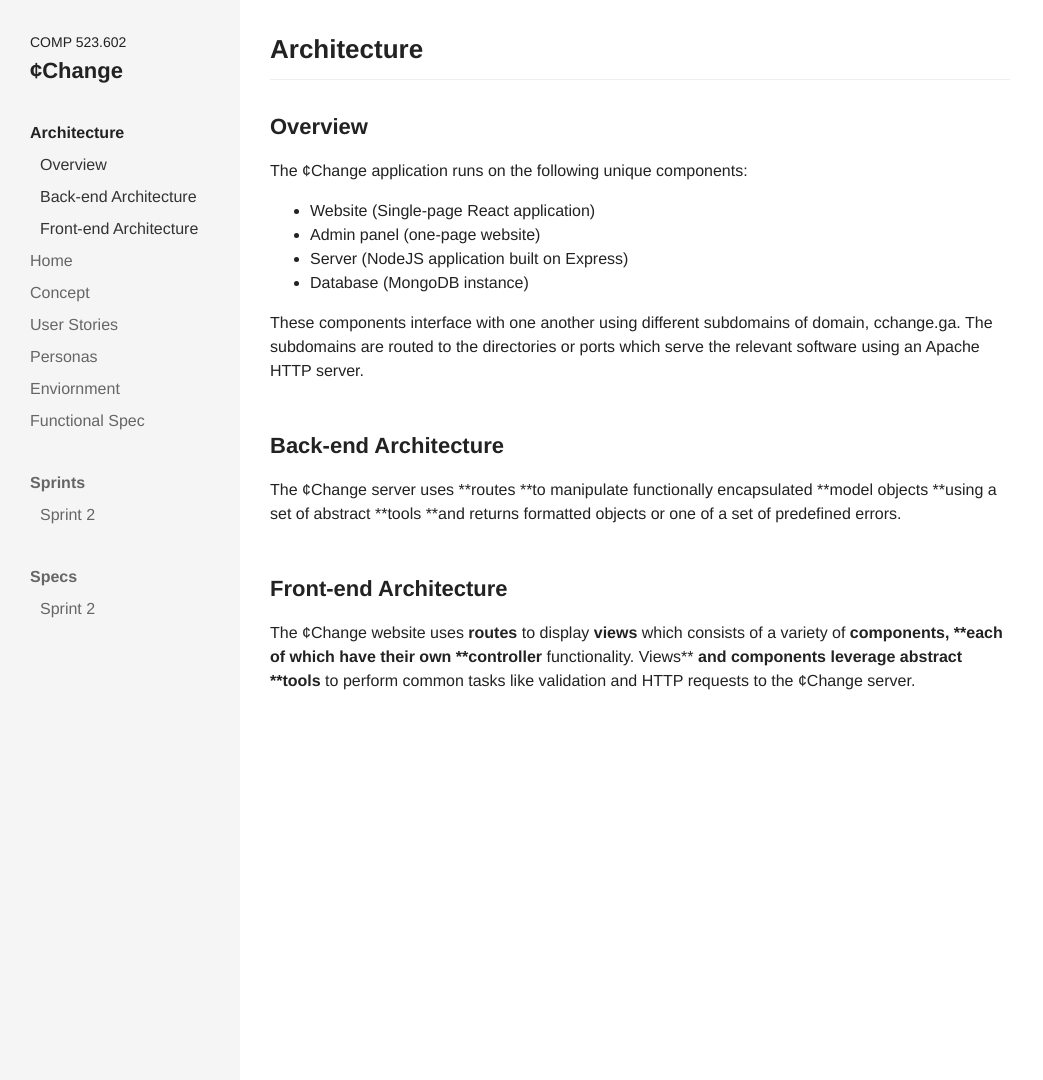
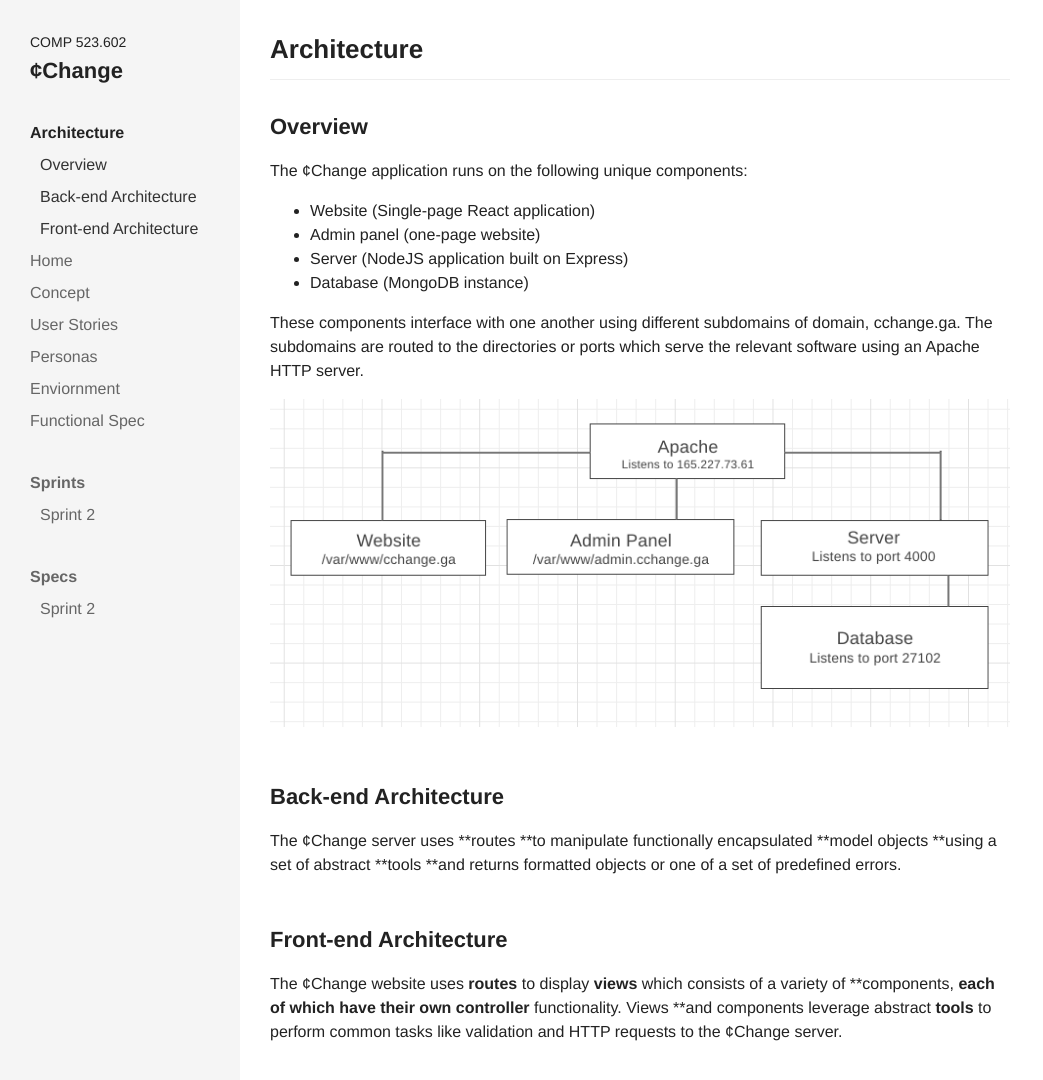
Before and after one commit to comp523-602/cchange-project, a Jekyll site: the page built from architecture.markdown, in a window 1280 px wide and 1090 px high. Shown: the top 1080 px of the window, without its empty margins (0-1043 px from the left). Built offline with Jekyll 4.4.1, drawn with Linux system fonts in a browser that asks for light colours; nearby versions of some CDN libraries; our own code applies the rules of GitHub Pages for plain Markdown files.

Commit message:
Updated Architecture

```diff
--- a/architecture.markdown
+++ b/architecture.markdown
@@ -17,10 +17,12 @@
 
 These components interface with one another using different subdomains of domain, cchange.ga. The subdomains are routed to the directories or ports which serve the relevant software using an Apache HTTP server.
 
+![Screen Shot 2017-10-02 at 1.59.31 PM.png](/project/uploads/Screen%20Shot%202017-10-02%20at%201.59.31%20PM.png)
+
 ## Back-end Architecture
 
-The ¢Change server uses **routes **to manipulate functionally encapsulated **model objects **using a set of abstract **tools **and returns formatted objects or one of a set of predefined errors.
+The ¢Change server uses \*\*routes \*\*to manipulate functionally encapsulated \*\*model objects \*\*using a set of abstract \*\*tools \*\*and returns formatted objects or one of a set of predefined errors.
 
 ## Front-end Architecture
 
-The ¢Change website uses **routes** to display **views** which consists of a variety of **components, **each of which have their own **controller** functionality. Views** **and components leverage abstract **tools** to perform common tasks like validation and HTTP requests to the ¢Change server.
+The ¢Change website uses **routes** to display **views** which consists of a variety of \*\*components, **each of which have their own controller** functionality. Views \*\*and components leverage abstract **tools** to perform common tasks like validation and HTTP requests to the ¢Change server.
```
